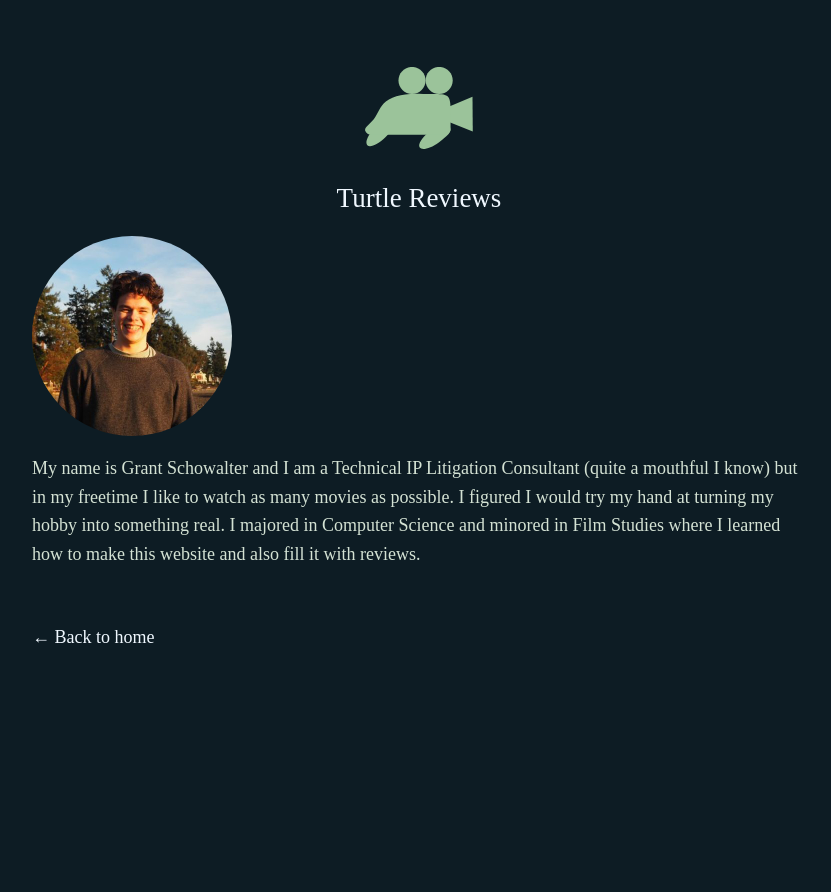
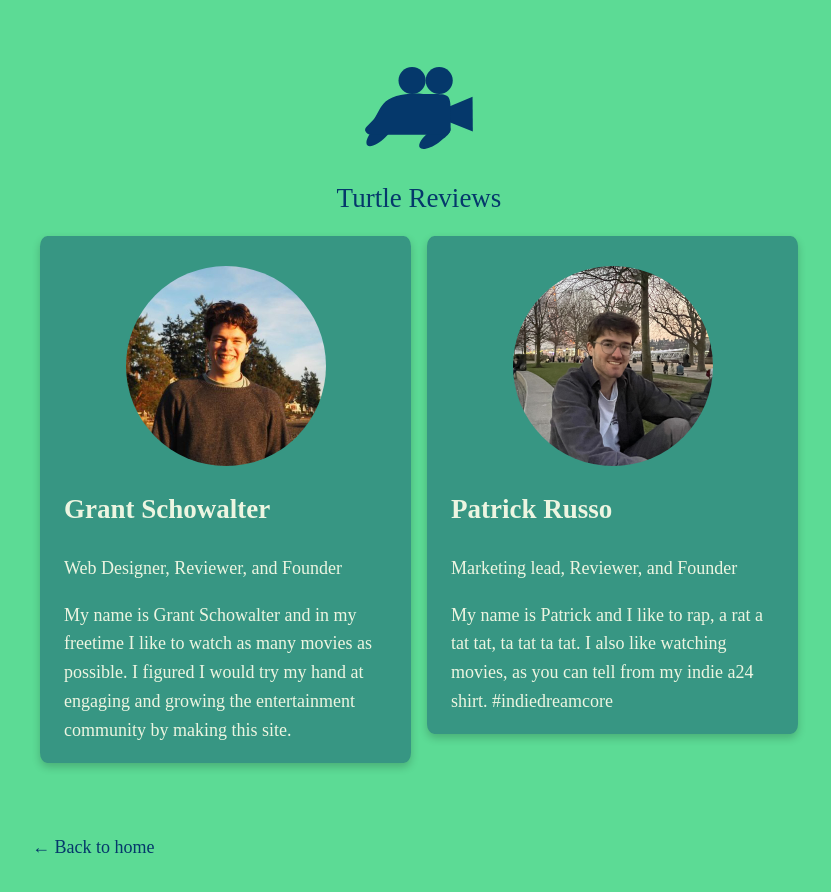
Before and after one commit to GSchowalter/TurtleMovieReviews, a Next.js app: page /aboutus in a window 1280 px wide. Shown: the top 892 px of the page, without its empty margins (221-1052 px from the left). Before the commit the page ends 800 px from the top, so only its background shows below. Built offline with nearby package versions, Linux system fonts and the light colour scheme; a web font is replaced by a local one.

Commit message:
added about us and chaned theme

```diff
--- a/components/layout.js
+++ b/components/layout.js
@@ -22,7 +22,7 @@ export default function Layout({ children, home }) {
         />
         <meta
           property="og:image"
-          content="https://www.turtlereviews.com/logo-light.svg"
+          content="https://www.turtlereviews.com/logo-blue.svg"
         />
         <meta name="og:title" content={siteTitle} />
         <meta name="twitter:card" content="summary_large_image" />
@@ -32,7 +32,7 @@ export default function Layout({ children, home }) {
           <>
             <Image
               priority
-              src="/logo-light.svg"
+              src="/logo-blue.svg"
               height={144}
               width={144}
               alt={title}
@@ -45,7 +45,7 @@ export default function Layout({ children, home }) {
               <a>
                 <Image
                   priority
-                  src="/logo-light.svg"
+                  src="/logo-blue.svg"
                   height={108}
                   width={108}
                   alt={title}
--- a/pages/aboutus.js
+++ b/pages/aboutus.js
@@ -1,11 +1,15 @@
 import Layout from "../components/layout";
 import utilStyles from "../styles/utils.module.css";
+import aboutusStyles from "../styles/aboutus.module.css";
 import Image from "next/image";
 
-export default function about({ allPostsData }) {
+export default function aboutus({ allPostsData }) {
   return (
     <Layout>
-      <section className={`${utilStyles.lightText}`}>
+      <section className={`${aboutusStyles.row}`}>
+        <div className={aboutusStyles.column}>
+          <div className={aboutusStyles.card}>
+            <div className={aboutusStyles.image_wrap}>
               <Image
                 className={`${utilStyles.borderCircle}`}
                 src="/images/profile400x400.jpg"
@@ -13,14 +17,46 @@ export default function about({ allPostsData }) {
                 width={200}
                 alt="Grant Schowalter"
               />
+            </div>
+            <div className={aboutusStyles.card_container}>
+              <h2>Grant Schowalter</h2>
+              <p className={aboutusStyles.title}>
+                Web Designer, Reviewer, and Founder
+              </p>
               <p>
-          My name is Grant Schowalter and I am a Technical IP Litigation
-          Consultant (quite a mouthful I know) but in my freetime I like to
-          watch as many movies as possible. I figured I would try my hand at
-          turning my hobby into something real. I majored in Computer Science
-          and minored in Film Studies where I learned how to make this website
-          and also fill it with reviews.
+                My name is Grant Schowalter and in my freetime I like to watch
+                as many movies as possible. I figured I would try my hand at
+                engaging and growing the entertainment community by making this
+                site.
               </p>
+            </div>
+          </div>
+        </div>
+
+        <div className={aboutusStyles.column}>
+          <div className={aboutusStyles.card}>
+            <div className={aboutusStyles.image_wrap}>
+              <Image
+                className={`${utilStyles.borderCircle}`}
+                src="/images/patrick_profile.jpg"
+                height={200}
+                width={200}
+                alt="Patrick Russo"
+              />
+            </div>
+            <div className={aboutusStyles.card_container}>
+              <h2>Patrick Russo</h2>
+              <p className={aboutusStyles.title}>
+                Marketing lead, Reviewer, and Founder
+              </p>
+              <p>
+                My name is Patrick and I like to rap, a rat a tat tat, ta tat ta
+                tat. I also like watching movies, as you can tell from my indie
+                a24 shirt. #indiedreamcore
+              </p>
+            </div>
+          </div>
+        </div>
       </section>
     </Layout>
   );
--- a/pages/index.js
+++ b/pages/index.js
@@ -20,7 +20,7 @@ export default function Home({ allPostsData }) {
         <title>{siteTitle}</title>
       </Head>
       <section className={utilStyles.headingMd}>
-        <p className={`${utilStyles.lightText}`}>
+        <p>
           &emsp;&emsp; Saving your time in our fast paced world. Let us navigate
           the ocean of content out there today so you can save time watching TV
           and Movies that are worth watching. We take our time so you don't have
@@ -36,7 +36,7 @@ export default function Home({ allPostsData }) {
                 <a>{title}</a>
               </Link>
               <br />
-              <small className={utilStyles.lightText}>{review_date}</small>
+              <small>{review_date}</small>
             </li>
           ))}
         </ul>
--- a/pages/posts/[id].js
+++ b/pages/posts/[id].js
@@ -27,7 +27,7 @@ export default function Post({ postData }) {
         <h2 className={utilStyles.headingXl}>
           Score: {postData.review_rating}
         </h2>
-        <div className={utilStyles.lightText}>
+        <div>
           {postData.reviewer} <br></br>
           {postData.review_date}
         </div>
--- a/styles/[id].css
+++ b/styles/[id].css
@@ -1,4 +1,4 @@
 .body {
-  color: aliceblue;
+  color: var(--theme-dark-blue);
   text-align: center;
 }
--- /dev/null
+++ b/styles/aboutus.module.css
@@ -0,0 +1,61 @@
+/* Three columns side by side */
+.column {
+  float: left;
+  width: 50%;
+  margin-bottom: 16px;
+  padding: 0 8px;
+}
+
+/* Display the columns below each other instead of side by side on small screens */
+@media screen and (max-width: 650px) {
+  .column {
+    width: 100%;
+    display: block;
+  }
+}
+
+.image_wrap {
+  display: flex;
+  justify-content: center;
+  padding-top: 30px;
+}
+
+/* Add some shadows to create a card effect */
+.card {
+  box-shadow: 0 4px 8px 0 rgba(0, 0, 0, 0.2);
+  background: var(--theme-dark-green);
+  border-radius: 2%;
+  color: var(--theme-cream);
+}
+/* Some left and right padding inside the container */
+.card_container {
+  padding: 0 24px;
+}
+
+/* Clear floats */
+.card_container::after,
+.row::after {
+  content: "";
+  clear: both;
+  display: table;
+}
+
+.title {
+  color: var(--theme-cream);
+}
+
+.button {
+  border: none;
+  outline: 0;
+  display: inline-block;
+  padding: 8px;
+  color: white;
+  background-color: #000;
+  text-align: center;
+  cursor: pointer;
+  width: 100%;
+}
+
+.button:hover {
+  background-color: #555;
+}
--- a/styles/global.css
+++ b/styles/global.css
@@ -5,8 +5,8 @@ body {
   font-family: "Murecho";
   line-height: 1.6;
   font-size: 18px;
-  background-color: #0d1c24;
-  color: aliceblue;
+  background-color: var(--theme-green);
+  color: var(--theme-dark-blue);
 }
 
 * {
@@ -14,7 +14,7 @@ body {
 }
 
 a {
-  color: aliceblue;
+  color: var(--theme-dark-blue);
   text-decoration: none;
 }
 
@@ -26,3 +26,19 @@ img {
   max-width: 100%;
   display: block;
 }
+
+:root {
+  --turtle_green: #9bc39a;
+  --main_bg: #0d1c24;
+  --card_bg: #26322a;
+  --theme-dark-blue: #05386b;
+  --theme-dark-green: #379683;
+  --theme-green: #5cdb95;
+  --theme-light-green: #8ee4af;
+  --theme-cream: #edf5e1;
+  --deep-dark-purple: #0c0032;
+  --deep-mid-purple: #190061;
+  --deep-light-purple: #240090;
+  --deep-blue-purple: #3500d3;
+  --deep-dark-grey: #282828;
+}
--- a/styles/utils.module.css
+++ b/styles/utils.module.css
@@ -4,7 +4,7 @@
   font-weight: 800;
   letter-spacing: -0.05rem;
   margin: 1rem 0;
-  color: #9bc39a;
+  color: var(--theme-dark-blue);
 }
 
 .headingXl {
@@ -13,21 +13,21 @@
   font-weight: 800;
   letter-spacing: -0.05rem;
   margin: 1rem 0;
-  color: #9bc39a;
+  color: var(--theme-dark-blue);
 }
 
 .headingLg {
   font-size: 1.5rem;
   line-height: 1.4;
   margin: 1rem 0;
-  color: #9bc39a;
+  color: var(--theme-dark-blue);
   font-weight: 100;
 }
 
 .headingMd {
   font-size: 1.2rem;
   line-height: 1.5;
-  color: #9bc39a;
+  color: var(--theme-dark-blue);
   font-weight: 100;
 }
 
```
Also changed, not shown: public/images/patrick_profile.jpg (added), public/logo-blue.svg (added). Lines whose indentation alone changed are shown as unchanged.
